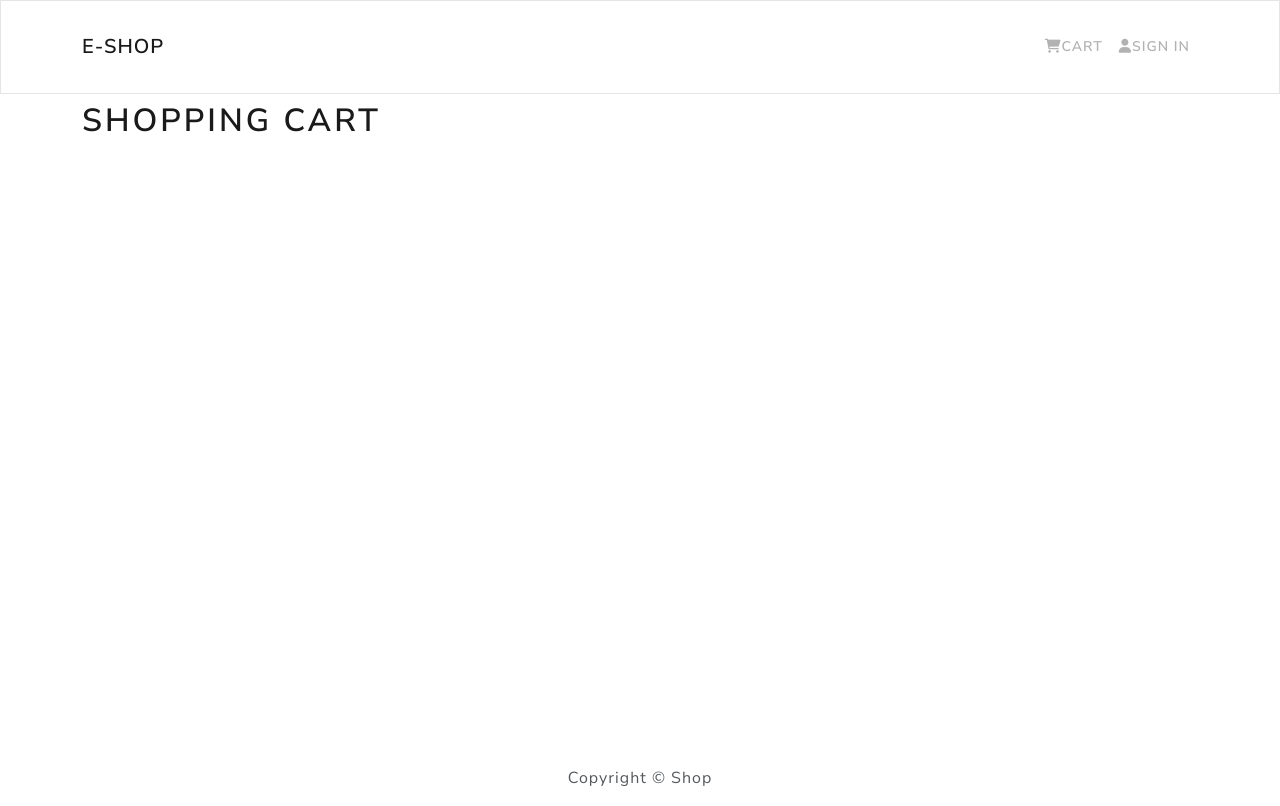
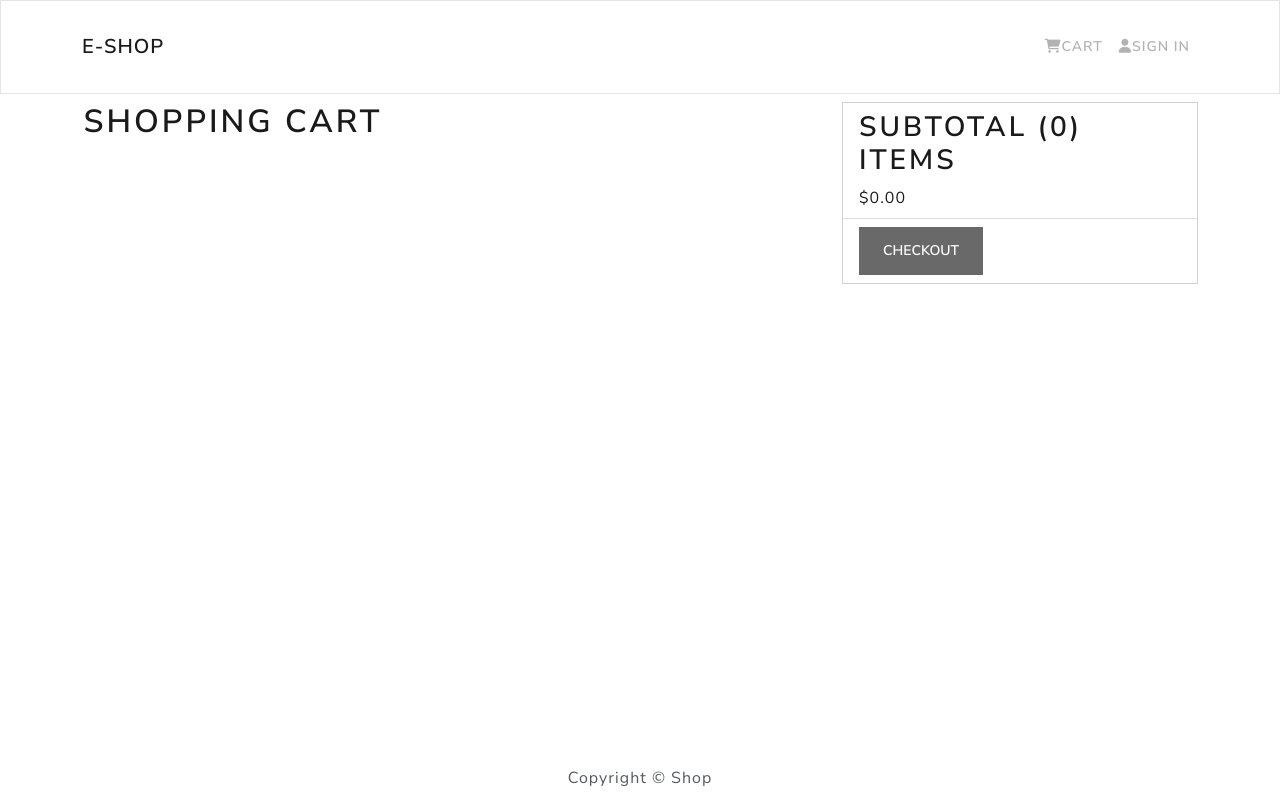
Before and after one commit to jannathsyeda/Mern_Ecom, a React (Create React App) app in the folder frontend/: page /cart in a window 1280 px wide. Built offline with nearby package versions, Linux system fonts and the light colour scheme.

Commit message:
add cart Reducer and cart component checklist

```diff
--- a/frontend/src/Screens/CartScreen.js
+++ b/frontend/src/Screens/CartScreen.js
@@ -1,5 +1,5 @@
 import React, { useEffect } from "react";
-import { Link, useParams, useSearchParams } from "react-router-dom";
+import { Link, useParams, useSearchParams, useNavigate } from "react-router-dom";
 import { useDispatch, useSelector } from "react-redux";
 import {
   Row,
@@ -12,13 +12,15 @@ import {
 } from "react-bootstrap";
 import Message from "../Components/Message";
 import Loader from "../Components/Loader";
-import { addCart } from "../actions/cartAction";
+import { addCart,removeFromCart } from "../actions/cartAction";
 import Form from 'react-bootstrap/Form';
 
 const CartScreen = () => {
+  const navigate=useNavigate();
   const [searchParams, setSearchParams] = useSearchParams();
   const id = searchParams.get("id");
-  const qty = searchParams.get("qty");
+  const q = searchParams.get("qty");
+  const qty=Number(q)
   console.log("qty:", qty, "id:", id);
 
   const cart = useSelector((state) => state.cart);
@@ -26,11 +28,20 @@ const CartScreen = () => {
   console.log(cartItems)
   const dispatch = useDispatch();
 
+  const removeCartItem=(id)=>{
+       dispatch(removeFromCart(id))
+  }
+
   useEffect(() => {
     if (id) {
       dispatch(addCart(id, qty));
     }
   }, [id, qty, dispatch]);
+
+  const CheckoutHandler=()=>{
+   navigate('login?redirect=shpping');
+  }
+
   return (
     <Row>
       <Col md={8}>
@@ -67,6 +78,14 @@ const CartScreen = () => {
 
                         </Form.Control>
                   </Col>
+                  <Col md={2}>
+                    <Button type="button"
+                    varient='light'
+                    onClick={()=>{
+                      removeCartItem(item.product)
+                    }}><i className='fas fa-trash'></i></Button>
+                  </Col>
+
                 </Row>
 
               </ListGroup.Item>
@@ -76,8 +95,33 @@ const CartScreen = () => {
         )
         }
       </Col>
-      <Col md={2}></Col>
-      <Col md={2}></Col>
+      <Col md={4}>
+                    <Card>
+                      <ListGroup variant='flush'>
+                        <ListGroup.Item>
+                          <h2>
+                            Subtotal ({
+                            cartItems.reduce((acc,item)=> acc + item.qty, 0 )
+                            })
+
+                            items
+                          </h2>
+                          $
+                          {
+                            cartItems.reduce((acc,item)=> acc + item.qty * item.price, 0  ).toFixed(2)
+                          }
+                        </ListGroup.Item>
+                        <ListGroup.Item>
+                          <Button
+                          type='button'
+                          className="btn-block"
+                          disabled={cartItems.length ===0}
+                          onClick={CheckoutHandler}
+                          >Checkout</Button>
+                        </ListGroup.Item>
+                      </ListGroup>
+                    </Card>
+                  </Col>
     </Row>
   );
 };
--- a/frontend/src/Screens/ProductScreen.js
+++ b/frontend/src/Screens/ProductScreen.js
@@ -11,7 +11,7 @@ import Form from 'react-bootstrap/Form';
 
 const ProductScreen = () => {
   const [qty,setQty]=useState(1)
-  console.log(qty)
+  console.log(typeof(qty))
 const navigate =useNavigate  ()
   const { id } = useParams();
   const detailsOfProduct=useSelector((state)=>state.productDetail)
@@ -79,7 +79,7 @@ const addToCartHandler=()=>{
                       <Row>
                         <Col>Qty</Col>
                         <Col>
-                        <Form.Control as='select' value={qty} onChange={(e)=>setQty(e.target.value)
+                        <Form.Control as='select' value={qty} onChange={(e)=>setQty(Number(e.target.value))
                         }>
 
                         {  [...Array(product.countInStock).keys()].map((x)=>
--- a/frontend/src/actions/cartAction.js
+++ b/frontend/src/actions/cartAction.js
@@ -1,4 +1,5 @@
 import {CART_ADD_ITEM} from '../Constants/CartConstant'
+import {CART_REMOVE_ITEM} from '../Constants/CartConstant'
 import axios from 'axios'
 
 export const addCart=(id,qty)=>async(dispatch,getState)=>{
@@ -17,3 +18,13 @@ export const addCart=(id,qty)=>async(dispatch,getState)=>{
     })
     localStorage.setItem('cartItems',JSON.stringify(getState().cart.cartItems))
 }
+
+ export const removeFromCart=(id)=>(dispatch,getState)=>{
+    dispatch(
+        {
+            type:CART_REMOVE_ITEM,
+            payload:id,
+        }
+    )
+    localStorage.setItem('cartItems',JSON.stringify(getState().cart.cartItems))
+}
--- a/frontend/src/index.css
+++ b/frontend/src/index.css
@@ -5,6 +5,10 @@ main{
 h3{
   padding:1rem 0;
 }
+h1{
+  font-size:1.4rem;
+  padding:0.1rem;
+}
 .rating span{
   margin:0.1rem;
 }
--- a/frontend/src/reducers/cartReducer.js
+++ b/frontend/src/reducers/cartReducer.js
@@ -1,4 +1,5 @@
 import {CART_ADD_ITEM} from '../Constants/CartConstant'
+import {CART_REMOVE_ITEM} from '../Constants/CartConstant'
 
 export const cartReducer=(state={cartItems:[]},action)=>{
     switch(action.type){
@@ -17,7 +18,14 @@ export const cartReducer=(state={cartItems:[]},action)=>{
                     ...state,
                     cartItems:[...state.cartItems,item]
                 }
-            } default:
+            }
+            case CART_REMOVE_ITEM:
+                return {
+                    ...state,
+                    cartItems:state.cartItems.filter(i=> i.product !== action.payload )
+                }
+
+            default:
              return state
     }
 
```
Also changed, not shown: frontend/src/Constants/CartConstant.js (line endings or trailing spaces).
